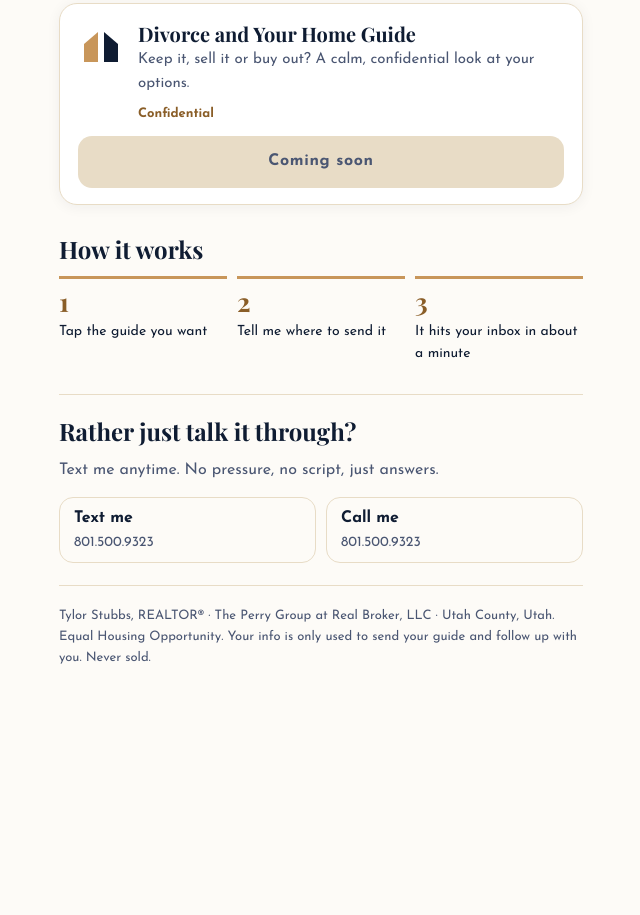
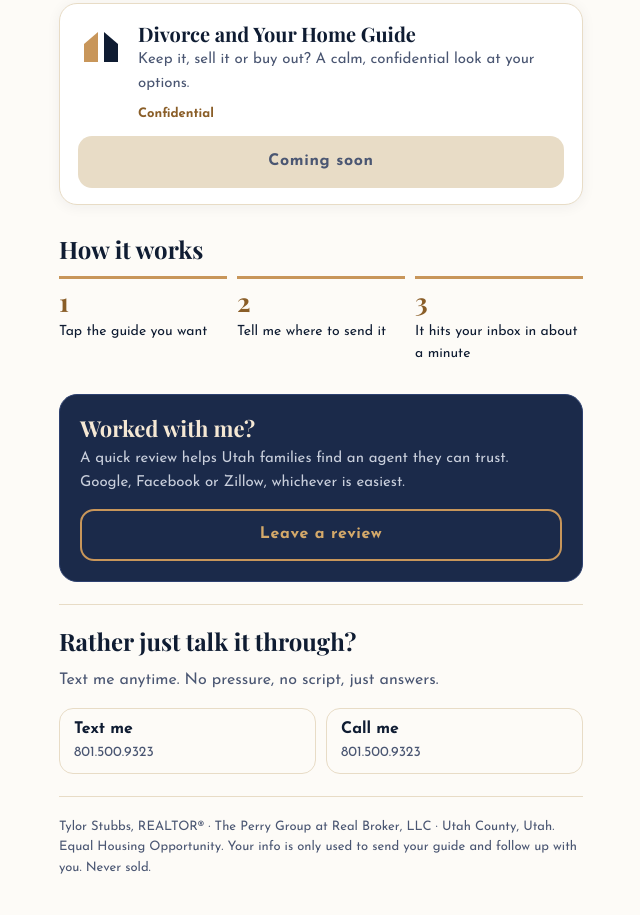
Before and after one commit to tylorstubbs/guides, a plain HTML site: page index.html in a window 1280 px wide. Shown: the part 1151-2066 px from the top of the page, without its empty margins (319-959 px from the left). Before the commit the page ends 1856 px from the top, so only its background shows below. Drawn offline with nearby package versions, Linux system fonts and the light colour scheme.

Commit message:
Add leave a review button linking to review page
Co-Authored-By: Claude Opus 5.5 <noreply@anthropic.com>
Claude-Session: https://claude.ai/code/session_01Dxmz1xvNqm7sgXiULNVkDR

```diff
--- a/index.html
+++ b/index.html
@@ -51,6 +51,11 @@ body{margin:0;background:var(--bg);color:var(--ink);font:16px/1.6 'Josefin Sans'
 .steps{display:grid;grid-template-columns:repeat(3,minmax(0,1fr));gap:10px}
 .step{border-top:3px solid var(--accent);padding-top:10px;font-size:14px}
 .step b{display:block;font:700 26px 'Playfair Display',Georgia,serif;color:light-dark(#8a5e28,var(--gold-light));line-height:1;margin-bottom:6px}
+.review{margin:22px 0 0;padding:20px;border-radius:18px;background:var(--navy);color:var(--cream);display:grid;gap:14px;border:1px solid var(--navy-mid)}
+.review h2{margin:0 0 6px;font:700 22px/1.2 'Playfair Display',Georgia,serif;color:var(--cream)}
+.review p{margin:0;color:#c9cfdc;font-size:15px}
+.btn.ghostgold{background:transparent;color:var(--gold-light);border:2px solid var(--gold)}
+.btn.ghostgold:focus-visible{outline-color:var(--cream)}
 .talk{margin:22px 0 0;padding:22px 0;border-top:1px solid var(--line)}
 .talk p{margin:0 0 14px;color:var(--soft)}
 .row{display:grid;grid-template-columns:repeat(2,minmax(0,1fr));gap:10px}
@@ -88,6 +93,14 @@ footer{padding:20px 0 36px;color:var(--soft);font-size:13px;border-top:1px solid
       <div class="step"><b>2</b>Tell me where to send it</div>
       <div class="step"><b>3</b>It hits your inbox in about a minute</div>
     </div>
+  </section>
+
+  <section class="review">
+    <div>
+      <h2>Worked with me?</h2>
+      <p>A quick review helps Utah families find an agent they can trust. Google, Facebook or Zillow, whichever is easiest.</p>
+    </div>
+    <a class="btn ghostgold" href="https://tylorsreviews.netlify.app/" target="_blank" rel="noopener">Leave a review</a>
   </section>
 
   <section class="talk">
```
